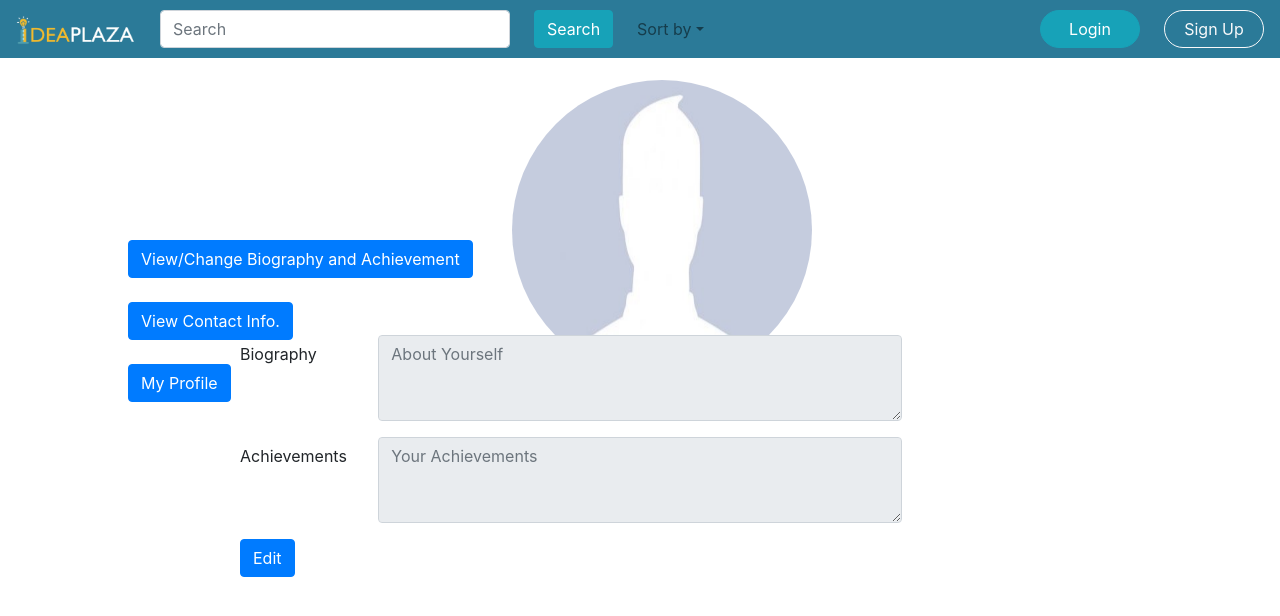
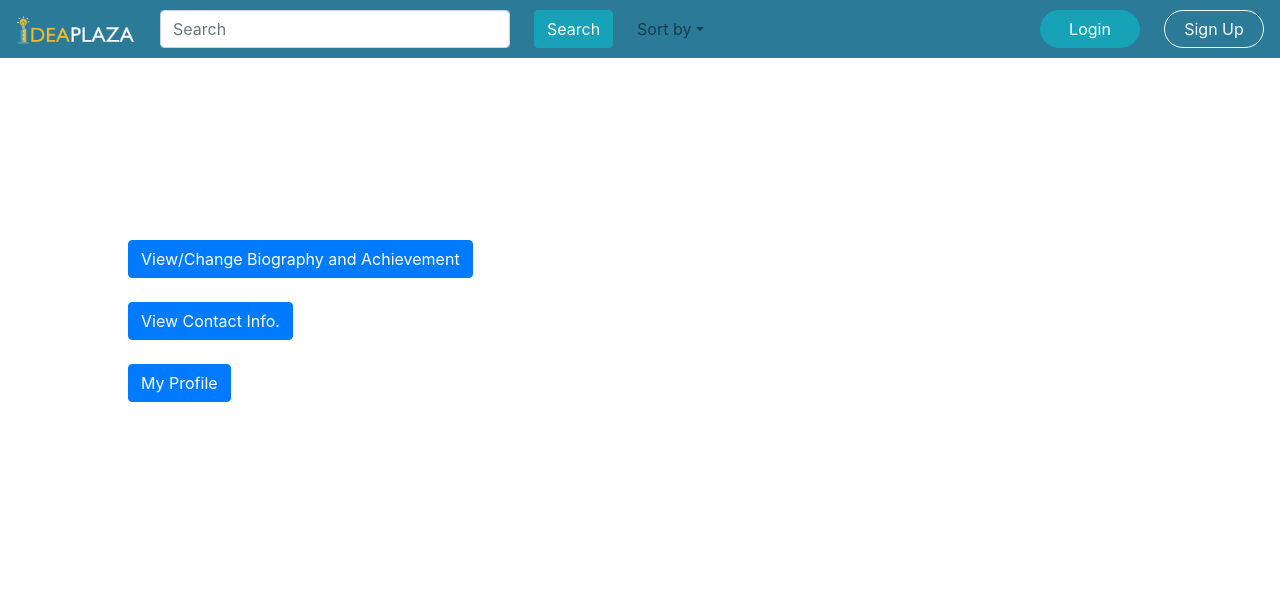
Before and after one commit to radix4/idea-plaza, a React (Create React App) app in the folder frontend/: page /ProfileEditor in a window 1280 px wide. Shown: the top 616 px of the page. Built offline with nearby package versions, Linux system fonts and the light colour scheme.

Commit message:
Profile Editor Page Works with Bio and Achieve input

```diff
--- a/frontend/src/components/ProfileEditor.js
+++ b/frontend/src/components/ProfileEditor.js
@@ -8,17 +8,15 @@ import axios from 'axios'
 import { useHistory } from 'react-router'
 
 const ProfileEditor = () => {
-  const [user, setUser] = useState()
-  const [bios, setBios] = useState('')
-  const [achieve, setAchieve] = useState('')
-  const [page, setPage] = useState(<BioAchieve bios={bios} achieve={achieve} />)
+  const [bios, setBios] = useState()
+  const [achieve, setAchieve] = useState()
+  const [page, setPage] = useState()
 
   /* This function checks if the user is already logged in. */
   useEffect(() => {
     const loggedUserJSON = window.localStorage.getItem('loggedInUser')
     if (loggedUserJSON) {
       const user = JSON.parse(loggedUserJSON)
-      setUser(user)
       console.log('front/component/HomePage.js: logged in user found', user)
 
       const getInfo = { email: user.email }
@@ -29,6 +27,7 @@ const ProfileEditor = () => {
           console.log(request)
           setBios(request.data.biography)
           setAchieve(request.data.achievements)
+          setPage(<BioAchieve bios={bios} achieve={achieve} />)
         })
         .catch((err) => {
           console.log(err)
@@ -55,7 +54,7 @@ const ProfileEditor = () => {
   }
 
   const goBioAchieve = () => {
-    // setPage(<BioAchieve />)
+    setPage(<BioAchieve bios={bios} achieve={achieve} />)
   }
 
   const goContactInfo = () => {
```
